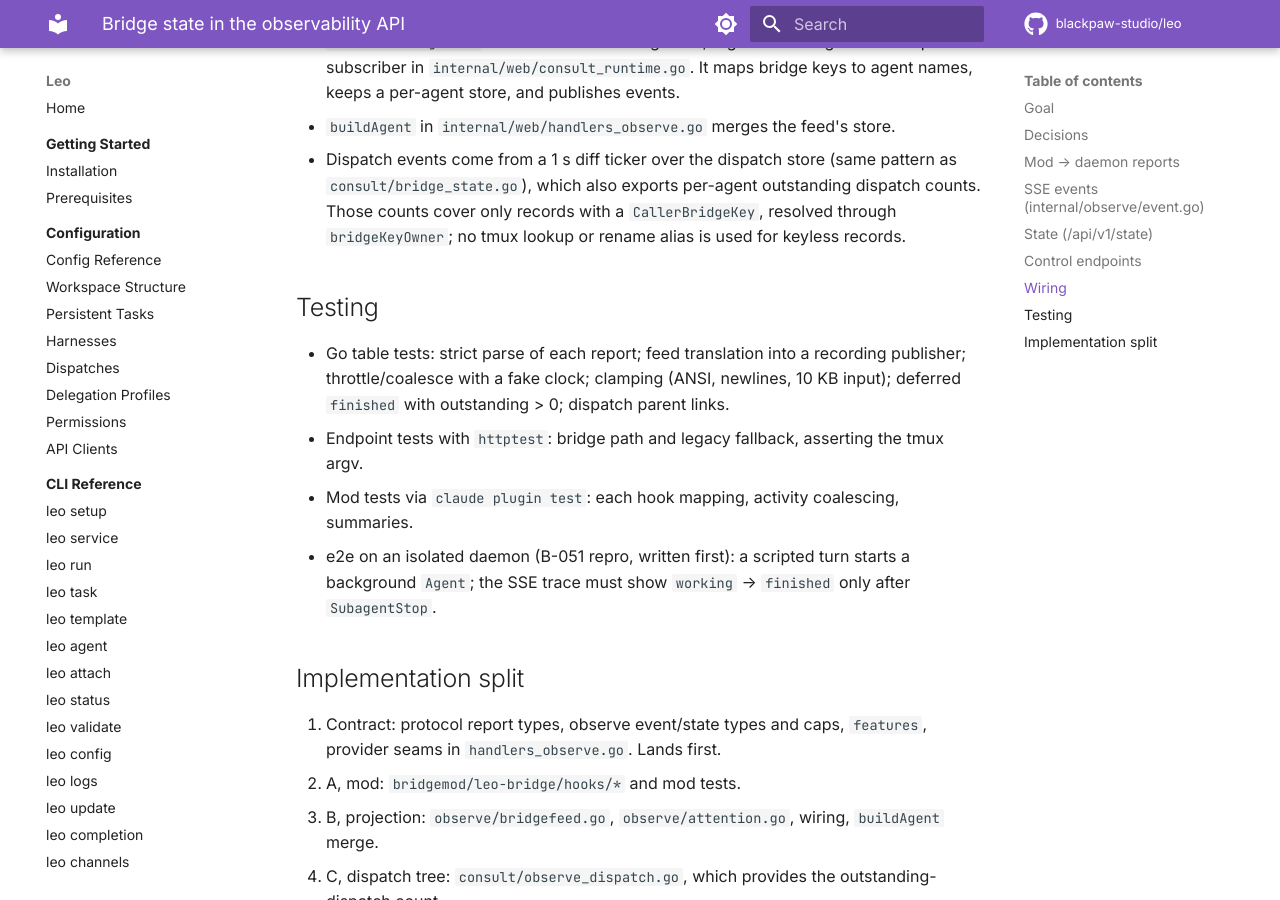
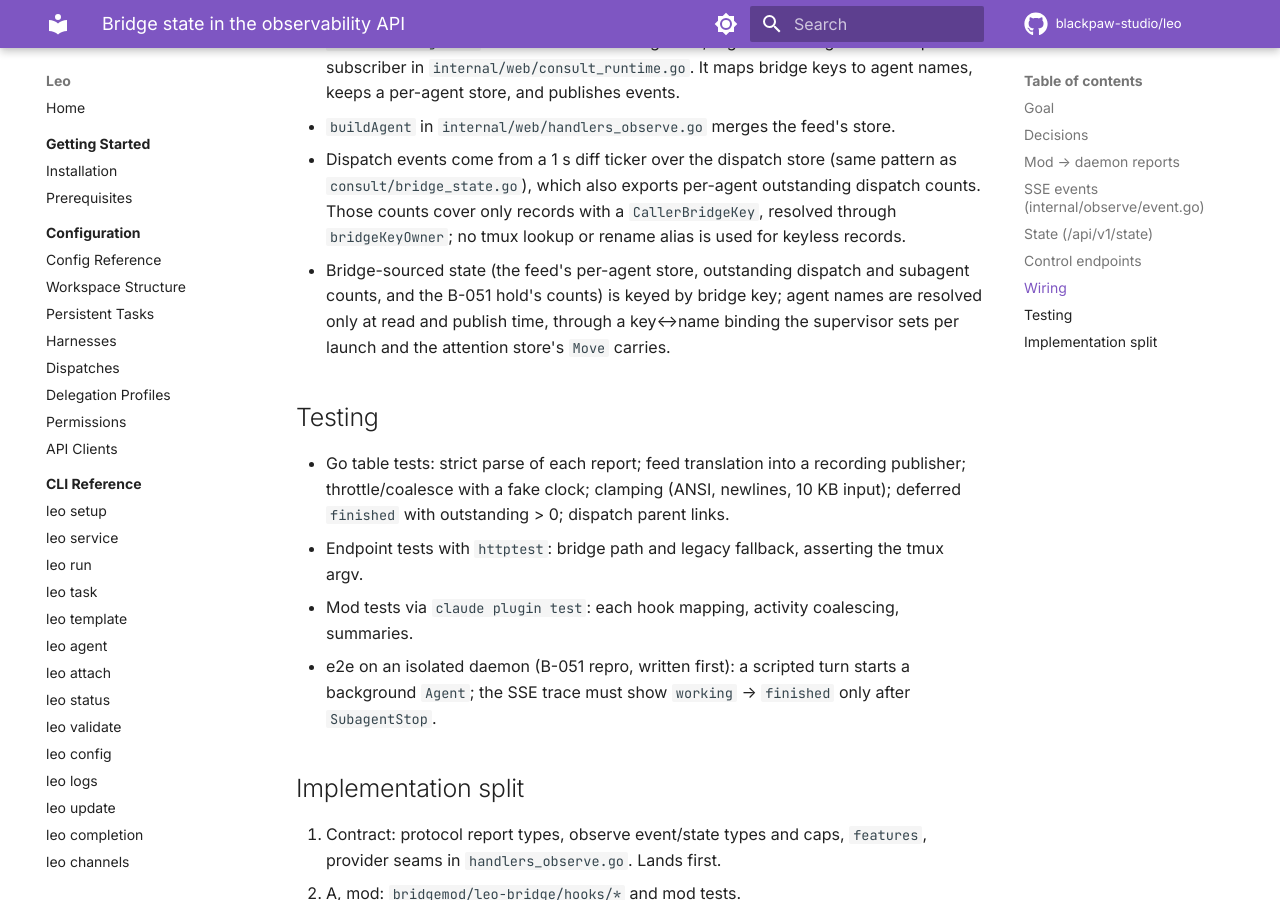
Before and after one commit to blackpaw-studio/leo, an MkDocs documentation site: the page built from docs/specs/2026-10-06-bridge-observe.md, in a window 1280 px wide and 900 px high, scrolled down 3030 px. Built offline with MkDocs 1.6.1 and Material for MkDocs 9.7.7, drawn with Linux system fonts in a browser that asks for light colours; comment, search, counter and statistics services are not loaded.

Commit message:
docs: note that bridge-sourced state is keyed by bridge key
Claude-Session: https://claude.ai/code/session_01D8jv266483AW8DWyuC48FU

```diff
--- a/docs/specs/2026-10-06-bridge-observe.md
+++ b/docs/specs/2026-10-06-bridge-observe.md
@@ -98,6 +98,10 @@ route first, then the legacy inbox/tmux path. A missing agent returns 404.
   `consult/bridge_state.go`), which also exports per-agent outstanding dispatch counts.
   Those counts cover only records with a `CallerBridgeKey`, resolved through
   `bridgeKeyOwner`; no tmux lookup or rename alias is used for keyless records.
+- Bridge-sourced state (the feed's per-agent store, outstanding dispatch and subagent
+  counts, and the B-051 hold's counts) is keyed by bridge key; agent names are resolved
+  only at read and publish time, through a key↔name binding the supervisor sets per launch
+  and the attention store's `Move` carries.
 
 ## Testing
 
```
